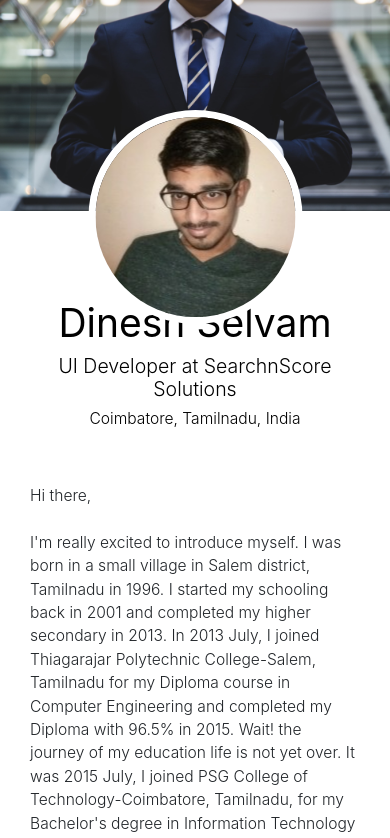
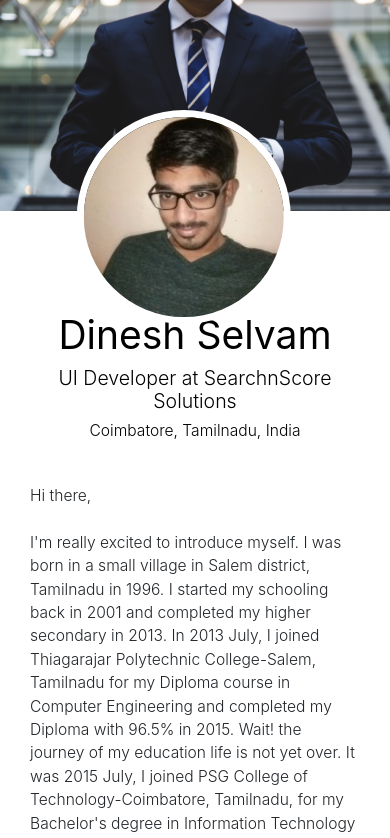
Before and after one commit to dineshs7/dinesh-resume, a React (Create React App) app: page / in a window 390 px wide. Shown: the top 838 px of the page. Built offline with nearby package versions, Linux system fonts and the light colour scheme.

Commit message:
responsiveness fixes

```diff
--- a/src/components/Education.jsx
+++ b/src/components/Education.jsx
@@ -6,8 +6,7 @@ import TPTLogo from '../images/thiagarajar-poly-tech.jpeg';
 
 export default function Education() {
     return (
-        <Container fluid className="education">
-            <a href="#" id="education" />
+        <Container fluid className="education" id="education">
             <h2><FaUserGraduate />&nbsp;Education</h2>
             <Container>
                 <Row>
--- a/src/components/Experience.jsx
+++ b/src/components/Experience.jsx
@@ -6,8 +6,7 @@ import SNSLogo from '../images/sns-logo.png';
 
 export default function Experience() {
     return (
-        <Container fluid className="experience">
-            <a href="#" id="experience" />
+        <Container fluid className="experience" id="experience">
             <h2><FaUserTie />&nbsp;Experience</h2>
             <Container>
                 <Row>
--- a/src/components/Skills.jsx
+++ b/src/components/Skills.jsx
@@ -4,8 +4,7 @@ import { FaCog, FaReact, FaJs, FaHtml5, FaCss3, FaBootstrap, FaNodeJs, FaDatabas
 
 export default function Skills() {
     return (
-        <Container fluid className="skills">
-            <a href="#" id="skills" />
+        <Container fluid className="skills" id="skills">
             <h2><FaCog />&nbsp;Skills</h2>
             <Container>
             <Row>
--- a/src/components/TopNavigation.jsx
+++ b/src/components/TopNavigation.jsx
@@ -5,7 +5,9 @@ export default function TopNavigation() {
         <div className="top-navigation">
             <a href="#about">About Me</a>
             <a href="#experience">Experience</a>
+            <a href="#projects">Projects</a>
             <a href="#education">Education</a>
+            <a href="#Accomplishment">Accomplishment</a>
             <a href="#skills">Skills</a>
         </div>
     )
--- a/src/scss/_about.scss
+++ b/src/scss/_about.scss
@@ -18,7 +18,7 @@ About Section
     img {
         border: 1.8vw $white solid;
         border-radius: 50%;
-        transform: translate(15vw,-41vw);
+        transform: translate(12vw,-41vw);
         @include respond(small) {
             border: 1.2vw $white solid;
             transform: translate(-1vw, -1vw);
--- a/src/scss/_homeBanner.scss
+++ b/src/scss/_homeBanner.scss
@@ -21,7 +21,7 @@ Home Banner
     .profile {
         @include respond(small-only) {
             color: $black;
-            transform: translateY(77vw);
+            transform: translateY(80vw);
         }
         @include respond(small-landscape) {
             transform: translate(1vw, 16vw);
```
